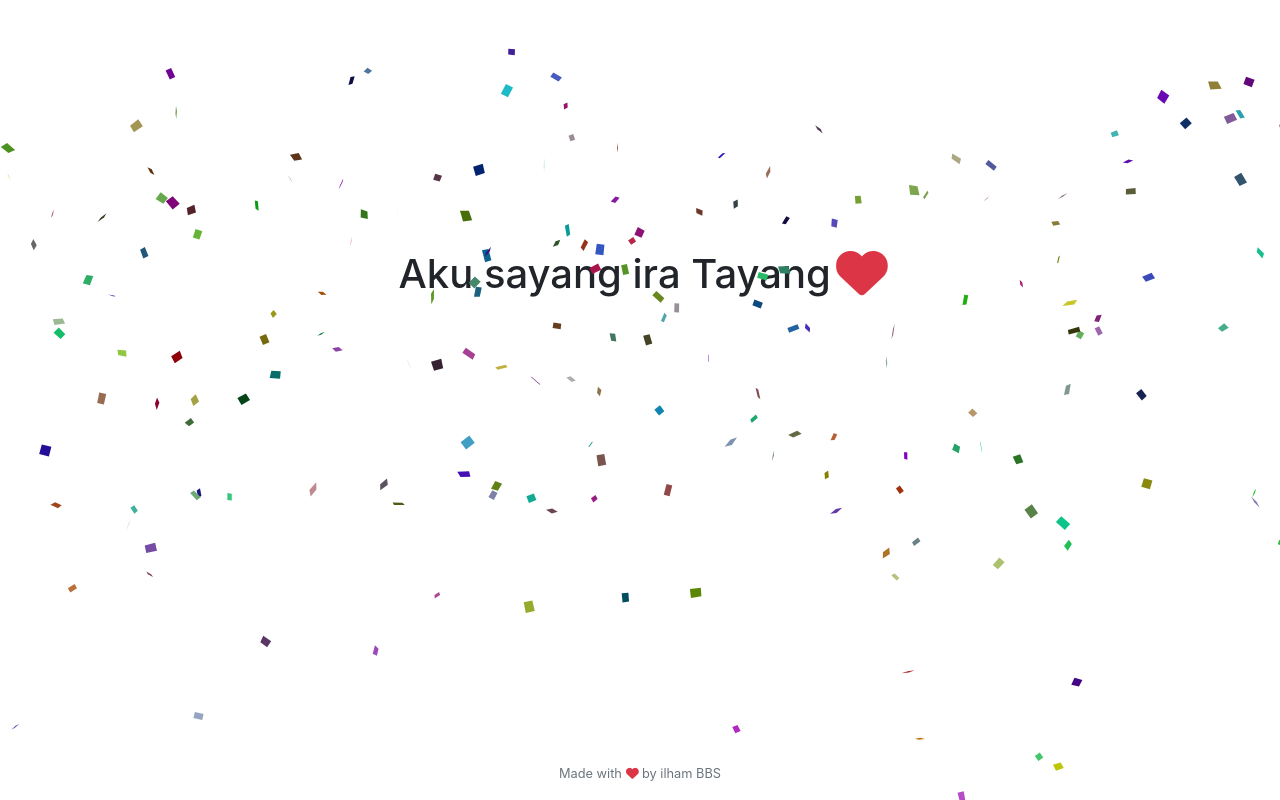
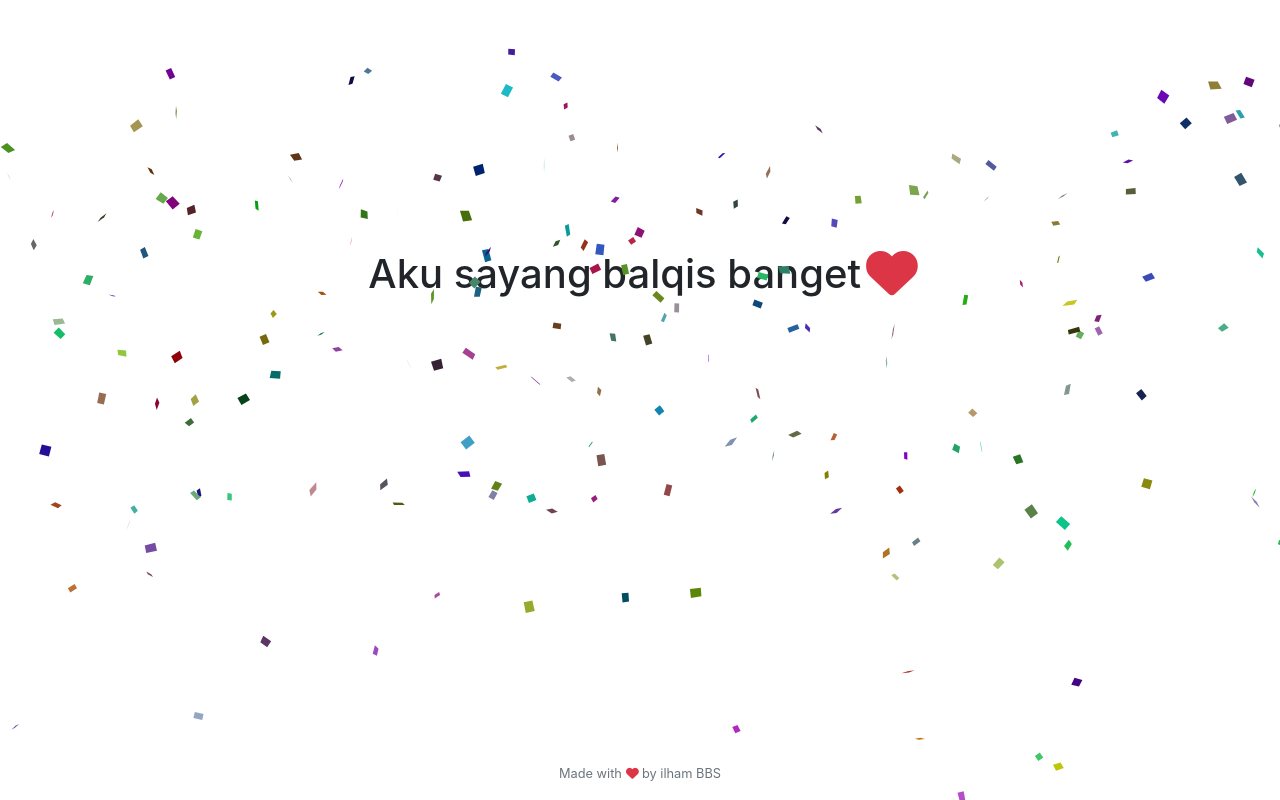
Before and after one commit to Ilham270101/ilham270101.github.io, a plain HTML site: page index.html in a window 1280 px wide. Both pictures are taken after a click on the icon 631 px from the left and 774 px from the top of the page. Drawn offline with nearby package versions, Linux system fonts and the light colour scheme; some packages are replaced by stand-ins of ours; a script that the page names is missing.

Commit message:
Update index.html

```diff
--- a/index.html
+++ b/index.html
@@ -17,7 +17,7 @@
       margin-top: 250px;
     }
   </style>
-  <title>Untuk Kamu ira sayang</title>
+  <title>Untuk Kamu balqis sayang</title>
 
 </head>
 
@@ -26,7 +26,7 @@
   <div class="row">
     <div class="col-lg text-center kotak">
       <button type="button" class="btn btn-lg btn-primary tombol py-4 px-5 shadow">Click Here!</button>
-      <h1 id="teks" class="d-none animate__animated animate__pulse">Aku sayang ira Tayang <i class="fas fa-heart text-danger animate__animated animate__heartBeat animate__repeat-3"></i></h1>
+      <h1 id="teks" class="d-none animate__animated animate__pulse">Aku sayang balqis banget <i class="fas fa-heart text-danger animate__animated animate__heartBeat animate__repeat-3"></i></h1>
     </div>
   </div>
 
```
